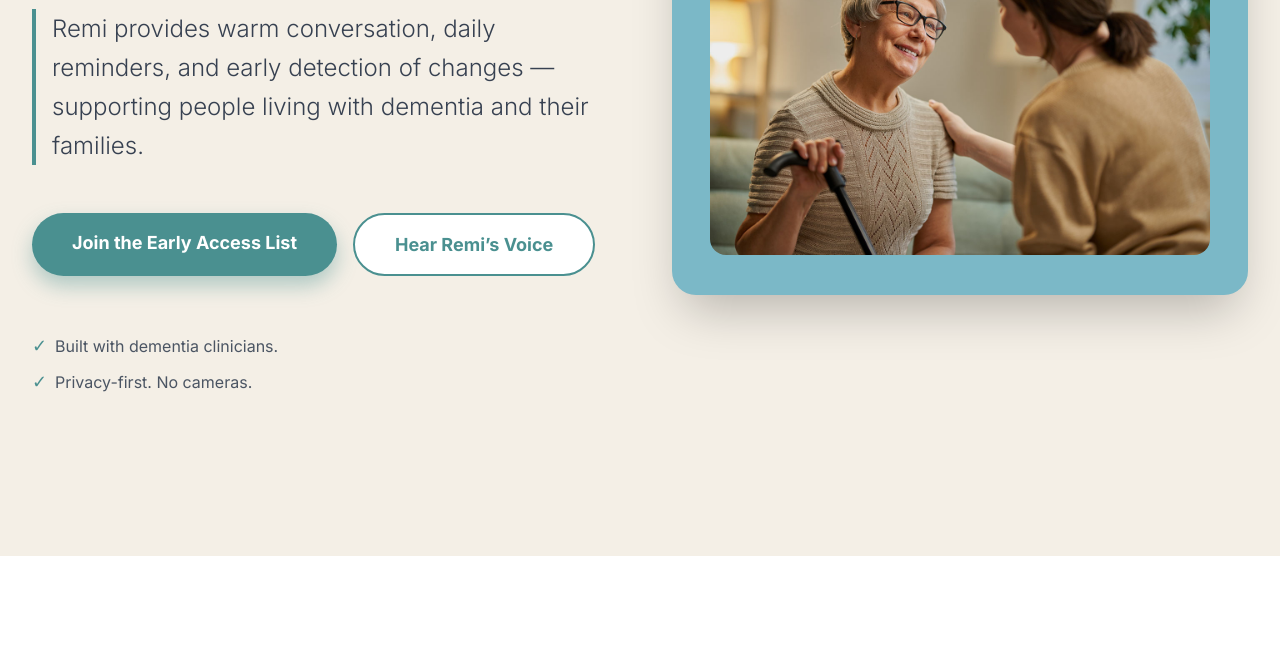
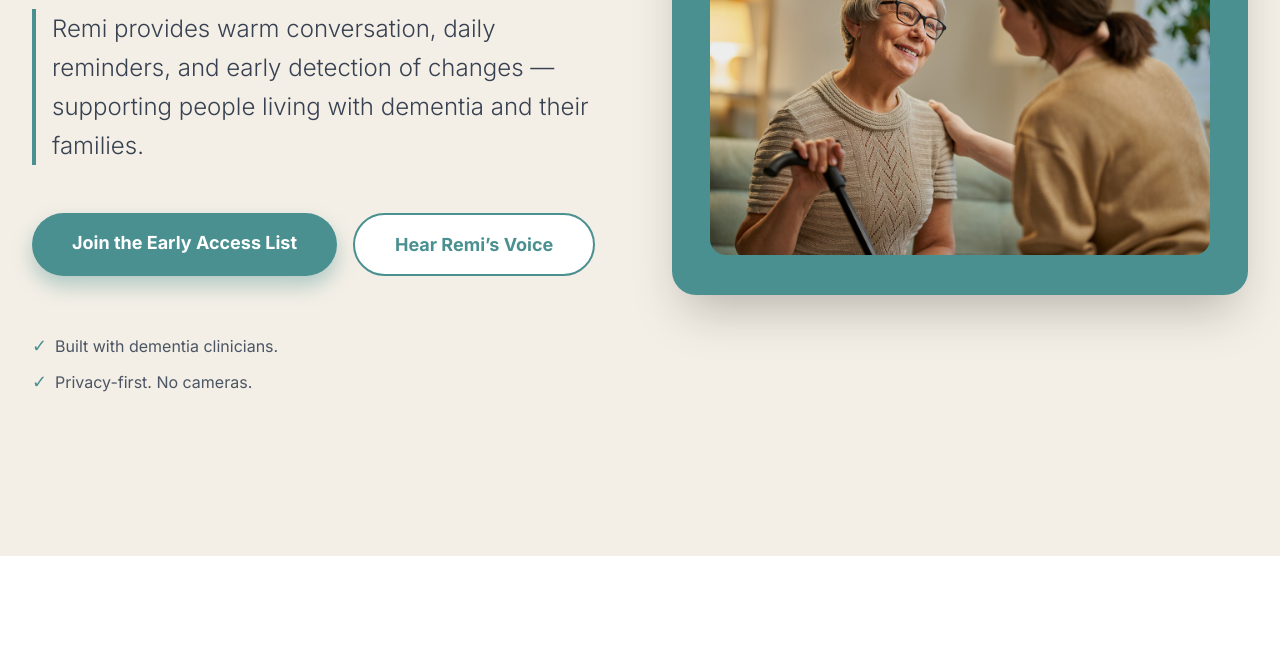
Before and after one commit to juliak47/remi-mvp, a plain HTML site: page index.html in a window 1280 px wide. Shown: the part 442-1100 px from the top of the page. Drawn offline with nearby package versions, Linux system fonts and the light colour scheme.

Commit message:
change color

```diff
--- a/index.html
+++ b/index.html
@@ -110,7 +110,7 @@
                 </div>
 
                 <div class="order-first lg:order-last">
-                    <div class="bg-soft-blue w-full aspect-[4/3] rounded-3xl shadow-2xl p-8 flex items-center justify-center text-center text-white text-xl font-semibold">
+                    <div class="bg-remi-teal w-full aspect-[4/3] rounded-3xl shadow-2xl p-8 flex items-center justify-center text-center text-white text-xl font-semibold">
                         <div style="text-align:center; margin-top:20px;">
                             <img src="assets/soft-visual.jpeg"
                                 style="width:100%; max-width:500px; border-radius:16px;">
```
